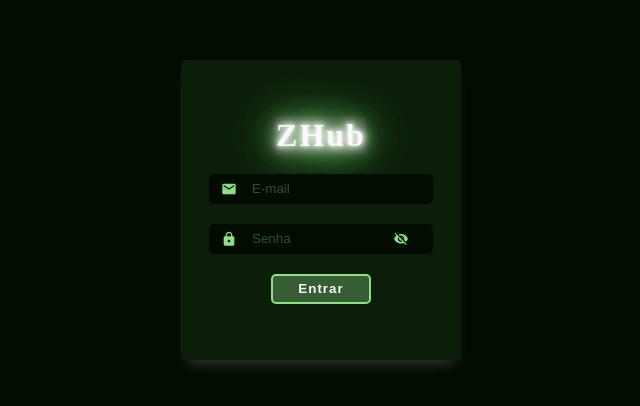
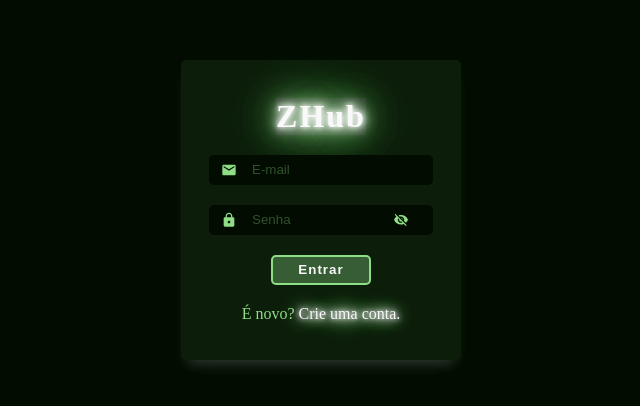
Before and after one commit to F-Vieira/KenzieHub, a React (Create React App) app: page /login in a window 1280 px wide. Shown: the part 190-596 px from the top of the page, without its empty margins (319-959 px from the left). Built offline with nearby package versions, Linux system fonts and the light colour scheme.

Commit message:
feat: footer in form login

```diff
--- a/src/pages/Login/index.jsx
+++ b/src/pages/Login/index.jsx
@@ -3,6 +3,7 @@ import Form from "../../components/Form";
 import Input from "../../components/Input";
 import { MdEmail, MdLock } from "react-icons/md";
 import * as L from "./styles";
+import { Link } from "react-router-dom";
 
 const Login = () => {
   return (
@@ -17,6 +18,9 @@ const Login = () => {
           type="password"
         />
         <Button>Entrar</Button>
+        <L.Footer>
+          É novo? <Link to="/signup">Crie uma conta.</Link>
+        </L.Footer>
       </Form>
     </L.Container>
   );
--- a/src/pages/Login/styles.jsx
+++ b/src/pages/Login/styles.jsx
@@ -22,3 +22,22 @@ export const Logo = styled.h2`
     0 0 20px #8ede86, 0 0 30px #8ede86, 0 0 40px #8ede86, 0 0 55px #8ede86,
     0 0 75px #8ede86;
 `;
+
+export const Footer = styled.p`
+  color: var(--light_green);
+  margin: 10px 0;
+
+  a {
+    color: var(--white);
+    text-shadow: 0 0 5px #f9f9f9, 0 0 10px #f9f9f9, 0 0 15px #f9f9f9,
+      0 0 20px #8ede86, 0 0 30px #8ede86, 0 0 40px #8ede86, 0 0 55px #8ede86,
+      0 0 75px #8ede86;
+
+    transition: 1.5s;
+    &:hover {
+      transition: 1.5s;
+      text-shadow: none;
+      text-decoration: underline;
+    }
+  }
+`;
```
